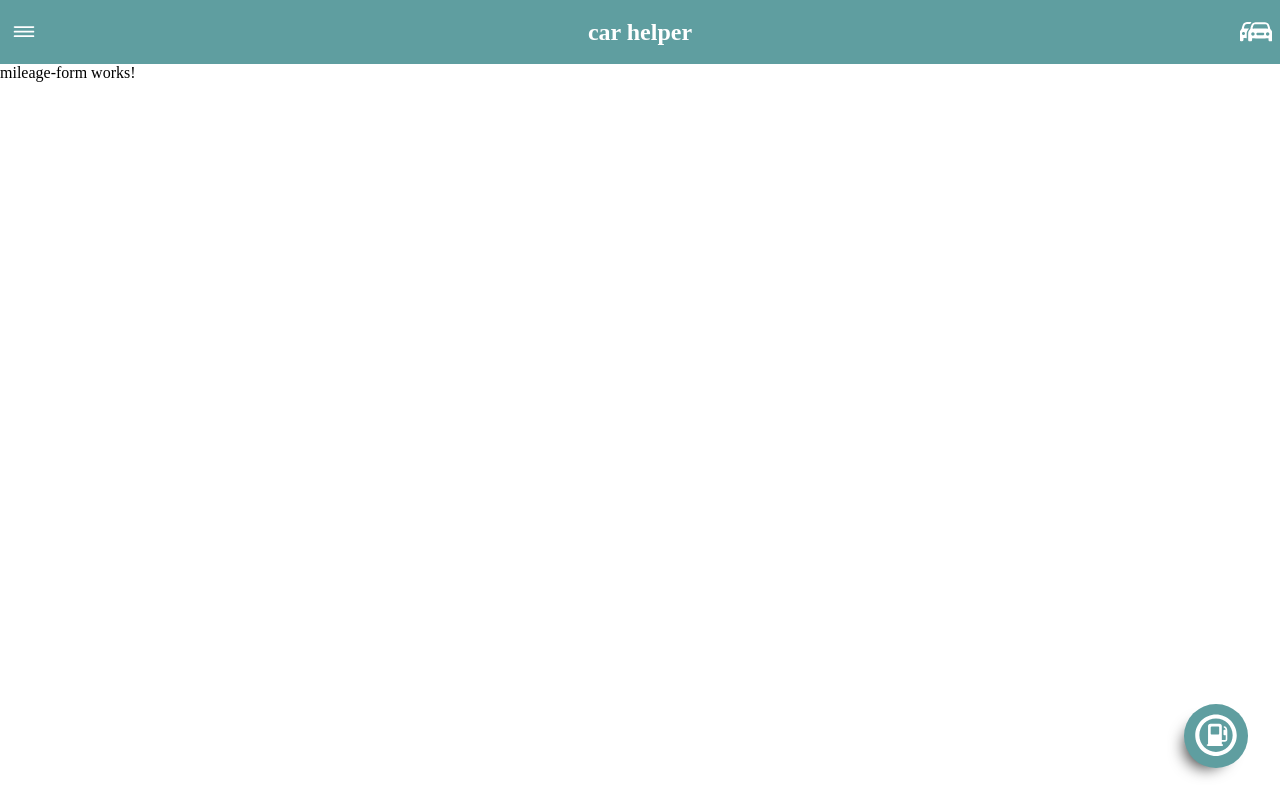
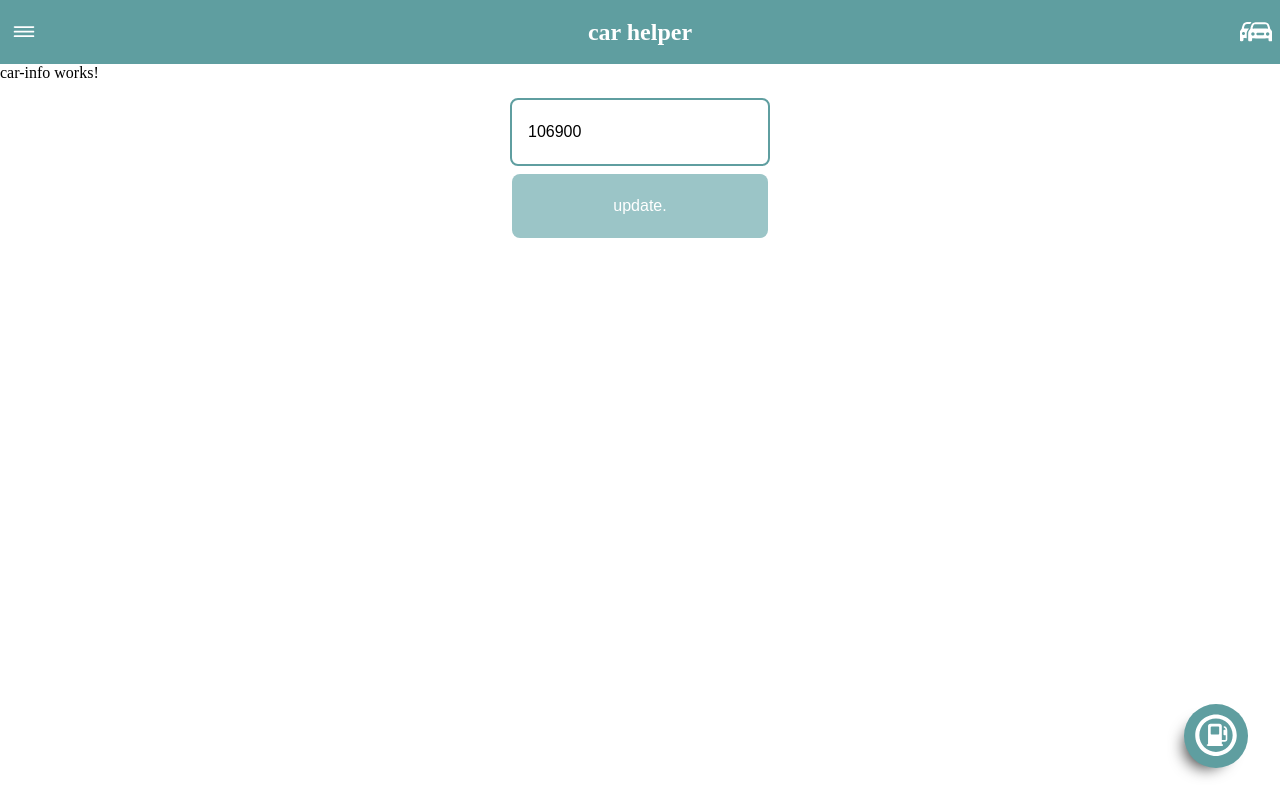
Before and after one commit to marinellibr/car-helper-app, an Angular app: page /update-mileage in a window 1280 px wide. Built offline with nearby package versions, Linux system fonts and the light colour scheme.

Commit message:
feat: mileage form

```diff
--- a/src/app/components/forms/mileage-form/mileage-form.component.html
+++ b/src/app/components/forms/mileage-form/mileage-form.component.html
@@ -1 +1,13 @@
-<p>mileage-form works!</p>
+<app-car-info></app-car-info>
+<form>
+  <input
+    type="number"
+    name="mileage"
+    id="mileage"
+    placeholder="New Mileage"
+    [(ngModel)]="mileage"
+  />
+  <button (click)="update()" [disabled]="mileage === vehicle.mileage">
+    update.
+  </button>
+</form>
--- a/src/app/components/forms/mileage-form/mileage-form.component.scss
+++ b/src/app/components/forms/mileage-form/mileage-form.component.scss
@@ -0,0 +1,33 @@
+form {
+  //   width: 90%;
+  display: flex;
+  flex-direction: column;
+  align-items: center;
+  gap: 8px;
+  margin-top: 16px;
+
+  input {
+    height: 64px;
+    width: 240px;
+    border-radius: 8px;
+    border: 2px solid cadetblue;
+    background-color: white;
+    padding-left: 16px;
+    font-size: 1rem;
+  }
+
+  button {
+    font-size: 1rem;
+    color: white;
+    height: 64px;
+    width: 256px;
+    border-radius: 8px;
+    background-color: cadetblue;
+    border: none;
+    cursor: pointer;
+
+    &:disabled {
+      background-color: rgb(155, 197, 199);
+    }
+  }
+}
--- a/src/app/components/forms/mileage-form/mileage-form.component.ts
+++ b/src/app/components/forms/mileage-form/mileage-form.component.ts
@@ -1,12 +1,51 @@
 import { Component } from '@angular/core';
+import { FormsModule } from '@angular/forms';
+import { Router } from '@angular/router';
+import { CarInfoComponent } from '../../shared/car-info/car-info.component';
 
 @Component({
   selector: 'app-mileage-form',
   standalone: true,
-  imports: [],
+  imports: [CarInfoComponent, FormsModule],
   templateUrl: './mileage-form.component.html',
-  styleUrl: './mileage-form.component.scss'
+  styleUrl: './mileage-form.component.scss',
 })
 export class MileageFormComponent {
+  constructor(private router: Router) {}
+  vehicle: any;
+  mileage: any;
+  ngOnInit(): void {
+    this.vehicle = JSON.parse(window.localStorage.getItem('selectedVehicle')!);
+    this.mileage = this.vehicle.mileage;
+  }
 
+  update() {
+    const diff = this.mileage - this.vehicle.mileage;
+    this.vehicle.mileage = this.mileage;
+
+    this.vehicle.metrics.forEach((element: any) => {
+      element.currentMileage += diff;
+    });
+
+    this.updateAllVehicles();
+  }
+
+  updateAllVehicles() {
+    const vehicles = JSON.parse(window.localStorage.getItem('allVehicles')!);
+    const index = vehicles
+      .map((e: any) => e.licensePlate)
+      .indexOf(this.vehicle.licensePlate);
+    vehicles[index] = this.vehicle;
+
+    window.localStorage.removeItem('allVehicles');
+    window.localStorage.setItem('allVehicles', JSON.stringify(vehicles));
+
+    window.localStorage.removeItem('selectedVehicle');
+    window.localStorage.setItem(
+      'selectedVehicle',
+      JSON.stringify(this.vehicle)
+    );
+
+    this.router.navigateByUrl('');
+  }
 }
```
